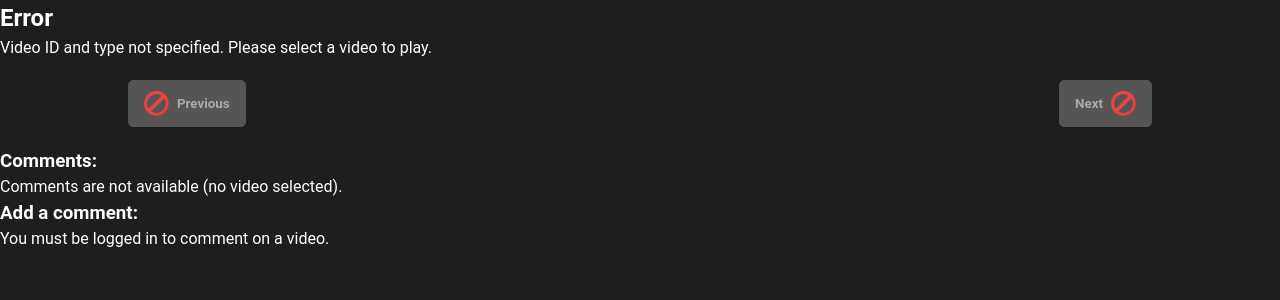
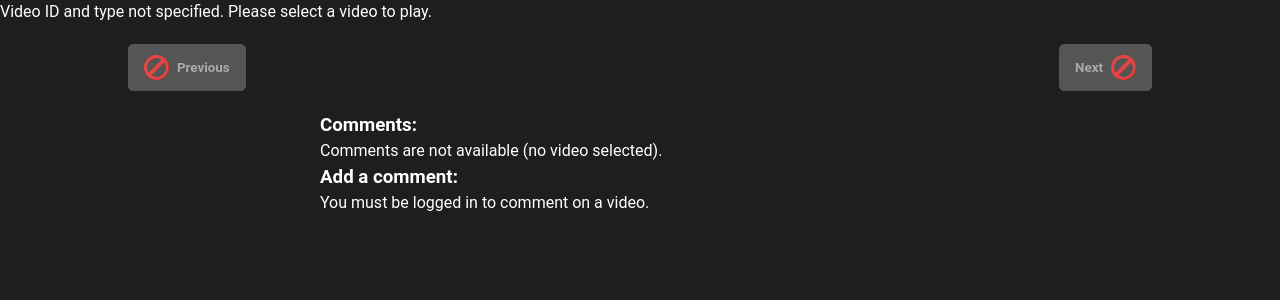
Before and after one commit to Paul-A-V/videos4free, a PHP site: page /player.php in a window 1280 px wide. Shown: the part 101-401 px from the top of the page. Run offline with PHP 8.4, Linux system fonts and the light colour scheme.

Commit message:
minor design improvements

```diff
--- a/player.php
+++ b/player.php
@@ -153,13 +153,7 @@ if ($_SERVER["REQUEST_METHOD"] == "POST" && isset($_POST['comment'])) {
 </header>
 
 <main>
-    <section>
-        <?php if ($video_data && isset($video_data['title'])): ?>
-            <h1><?php echo htmlspecialchars($video_data['title']); ?></h1>
-        <?php elseif ($error_message_video): ?>
-            <h1>Error</h1>
-        <?php endif; ?>
-    </section>
+    <!-- The H1 tag displaying the video title has been removed from here -->
     <section>
         <?php if ($video_data && !empty($video_data['video_url'])): ?>
             <video controls poster="<?php echo htmlspecialchars($video_data['thumbnail_url']); ?>" width="100%">
--- a/search.php
+++ b/search.php
@@ -4,7 +4,7 @@
     <meta charset="utf-8">
     <meta http-equiv="X-UA-Compatible" content="IE=edge">
     <meta name="viewport" content="width=device-width, initial-scale=1">
-    <link rel="icon" href="icon1.png" type="image/x-icon">
+    <link rel="icon" href="images/icon1.png" type="image/x-icon">
     <title>Search</title>
     <link rel="stylesheet" href="style.css">
 </head>
```
Also changed, not shown: player_style.css (+3 -5 lines).
